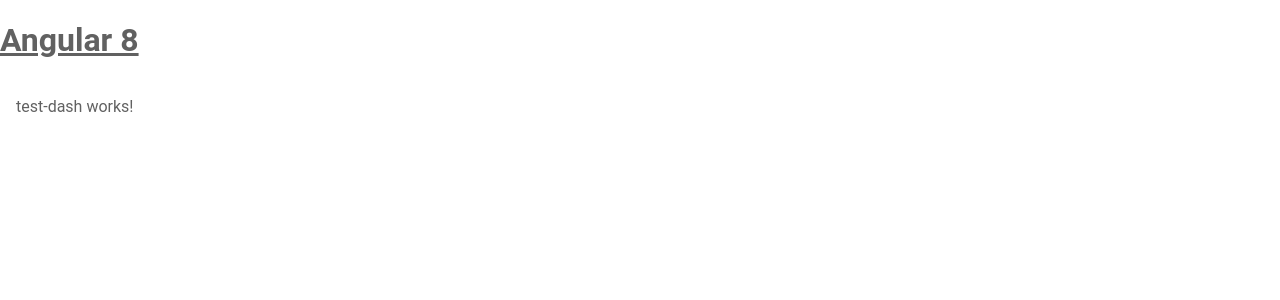
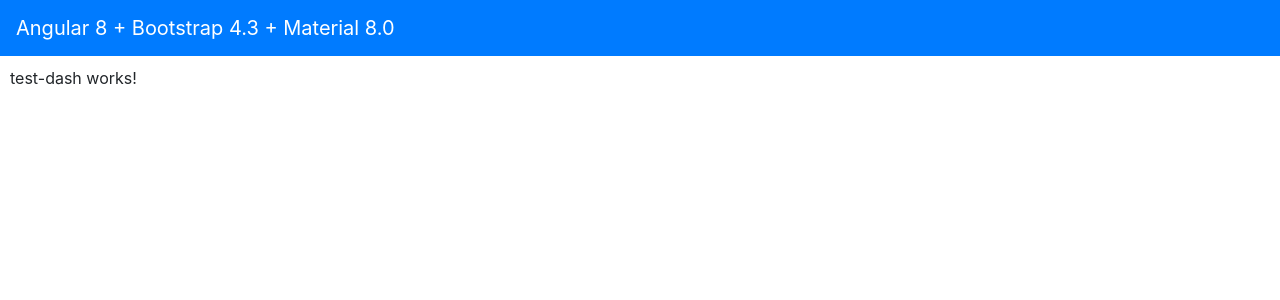
Before and after one commit to borakim-b/angular-dash, an Angular app: page / in a window 1280 px wide. Shown: the top 300 px of the page. Built offline with nearby package versions, Linux system fonts and the light colour scheme.

Commit message:
add bootstrap

```diff
--- a/angular.json
+++ b/angular.json
@@ -24,6 +24,8 @@
               "src/assets"
             ],
             "styles": [
+              "node_modules/bootstrap/dist/css/bootstrap.min.css",
+              "node_modules/@angular/material/prebuilt-themes/deeppurple-amber.css",
               "src/styles.css"
             ],
             "scripts": []
@@ -84,7 +86,9 @@
               "src/assets"
             ],
             "styles": [
-              "src/styles.css"
+              "src/styles.css",
+              "node_modules/bootstrap/dist/css/bootstrap.min.css",
+              "node_modules/@angular/material/prebuilt-themes/deeppurple-amber.css"
             ],
             "scripts": []
           }
--- a/package.json
+++ b/package.json
@@ -21,6 +21,7 @@
     "@angular/platform-browser": "~8.0.1",
     "@angular/platform-browser-dynamic": "~8.0.1",
     "@angular/router": "~8.0.1",
+    "bootstrap": "^4.3.1",
     "hammerjs": "^2.0.8",
     "rxjs": "~6.4.0",
     "tslib": "^1.9.0",
--- a/src/app/app.component.html
+++ b/src/app/app.component.html
@@ -1,4 +1,6 @@
 <app-top-bar></app-top-bar>
-<div class="container">
-  <router-outlet></router-outlet>
+<div class="container-fluid">
+  <div class="row flex-xl-nowrap">
+    <router-outlet></router-outlet>
+  </div>
 </div>
--- a/src/app/top-bar/top-bar.component.html
+++ b/src/app/top-bar/top-bar.component.html
@@ -1,3 +1,3 @@
-<a [routerLink]="['/']">
-  <h1>Angular 8</h1>
-</a>
+<nav class="navbar navbar-dark bg-primary">
+  <a class="navbar-brand" [routerLink]="['/']">Angular 8 + Bootstrap 4.3 + Material 8.0</a>
+</nav>
--- a/src/styles.css
+++ b/src/styles.css
@@ -1,23 +1,5 @@
 /* You can add global styles to this file, and also import other style files */
-@import "~@angular/material/prebuilt-themes/deeppurple-amber.css";
-
-* {
-  font-family: 'Roboto', Arial, sans-serif;
-  color: #616161;
-  box-sizing: border-box;
-  -webkit-font-smoothing: antialiased;
-  -moz-osx-font-smoothing: grayscale;
-}
-
-body {
-  margin: 0;
-}
-
-.container {
-  display: flex;
-  flex-direction: row;
-}
 
 router-outlet + *  {
-  padding: 0 16px;
+  padding: 10px;
 }
```
Also changed, not shown: 1 other file (tests, documents, lock files or other folders).
